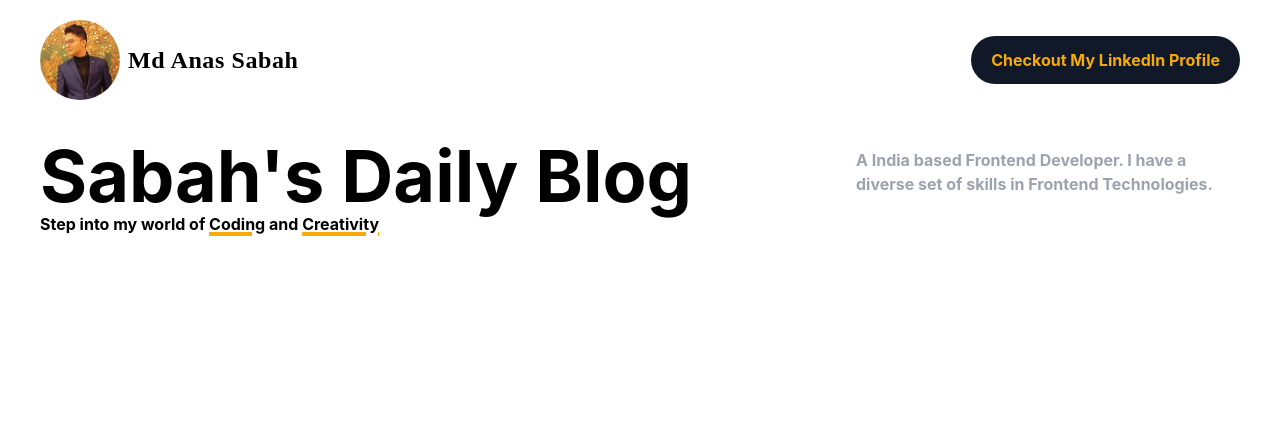
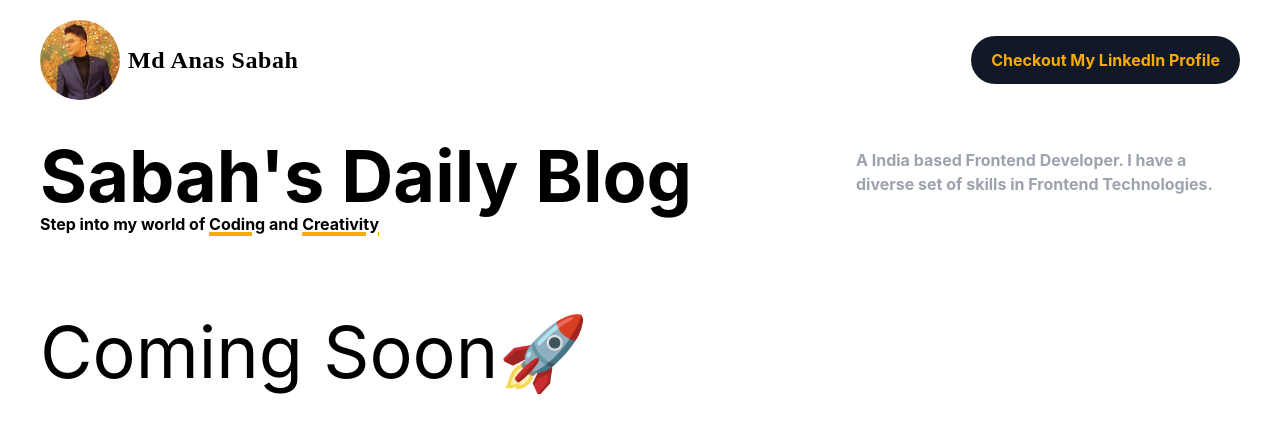
Before and after one commit to md-anas-sabah/my-blog, a React (Create React App) app: page / in a window 1280 px wide. Shown: the top 434 px of the page. Built offline with nearby package versions, Linux system fonts and the light colour scheme; a web font is replaced by a local one.

Commit message:
update: added react-router-dom and body.jsx

```diff
--- a/package.json
+++ b/package.json
@@ -8,6 +8,7 @@
     "@testing-library/user-event": "^13.5.0",
     "react": "^18.2.0",
     "react-dom": "^18.2.0",
+    "react-router-dom": "^6.10.0",
     "react-scripts": "5.0.1",
     "web-vitals": "^2.1.4"
   },
--- /dev/null
+++ b/src/component/Body.jsx
@@ -0,0 +1,11 @@
+import React from 'react'
+
+const Body = () => {
+  return (
+    <div className='px-10 py-5'>
+        <h1 className='text-7xl'>Coming Soon🚀</h1>
+    </div>
+  )
+}
+
+export default Body
```
Also changed, not shown: src/App.js (+12 -0 lines), 1 other file (tests, documents, lock files or other folders).
